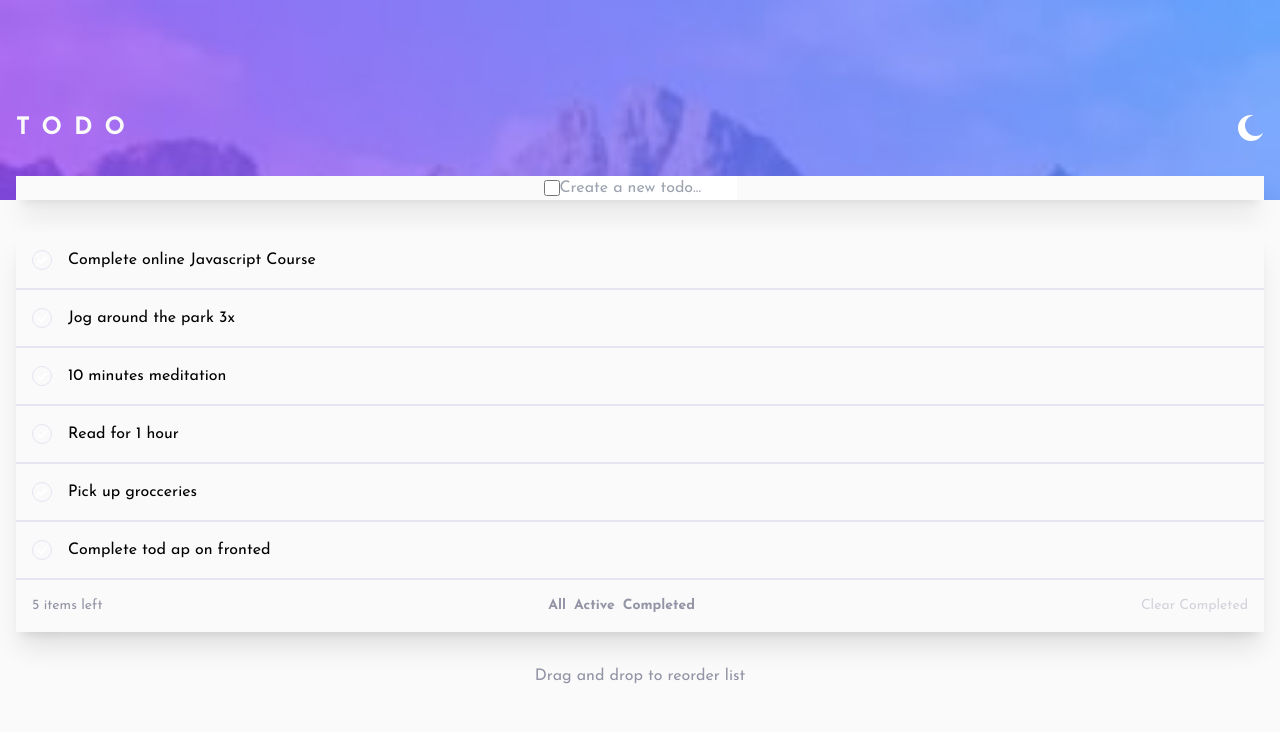
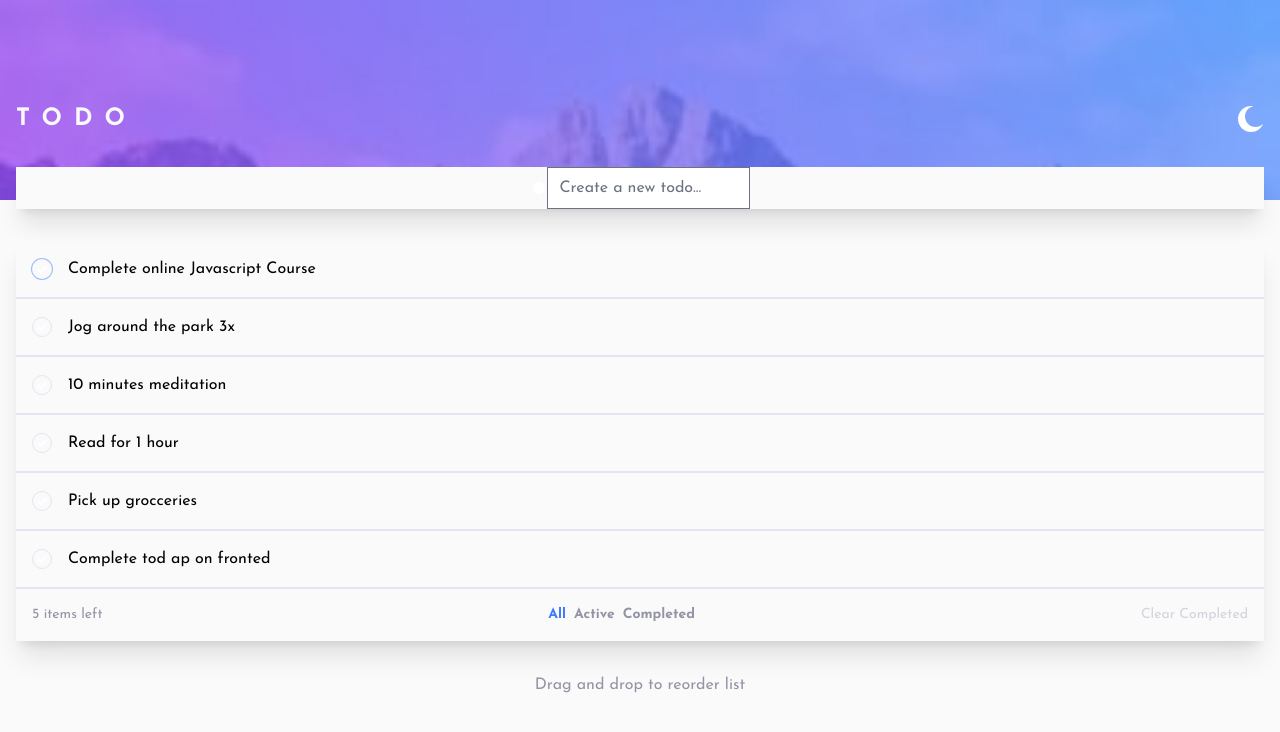
Before and after one commit to f1x3d49/frontendmentor-todo, a React (Create React App) app in the folder frontend/: page / in a window 1280 px wide. Shown: the top 732 px of the page. Built offline with nearby package versions, Linux system fonts and the light colour scheme.

Commit message:
restructured the tasklist component

```diff
--- a/frontend/package.json
+++ b/frontend/package.json
@@ -3,6 +3,7 @@
   "version": "0.1.0",
   "private": true,
   "dependencies": {
+    "@headlessui/react": "^1.7.15",
     "@testing-library/jest-dom": "^5.17.0",
     "@testing-library/react": "^13.4.0",
     "@testing-library/user-event": "^13.5.0",
@@ -35,5 +36,9 @@
       "last 1 firefox version",
       "last 1 safari version"
     ]
+  },
+  "devDependencies": {
+    "@babel/plugin-proposal-private-property-in-object": "^7.21.11",
+    "@tailwindcss/forms": "^0.5.4"
   }
 }
--- a/frontend/src/components/TaskList.js
+++ b/frontend/src/components/TaskList.js
@@ -1,14 +1,23 @@
-import React from "react";
+import React, { Fragment } from "react";
 import { ReactComponent as Check } from "../images/icon-check.svg";
+import { Tab } from "@headlessui/react";
 
 const TaskList = () => {
   return (
     <div className="w-full h-auto bg-vlgray flex flex-col items-center justify-center shadow-xl">
+      <Tab.Group
+        as="div"
+        className="flex flex-col justify-center items-center w-full"
+      >
+        <Tab.Panels className="w-full">
+          <Tab.Panel>
             <ul className="flex flex-col items-center justify-center w-full h-auto">
               <li className="border-b-2 border-vlgblue p-4 w-full flex items-center gap-4">
-          <button className="flex items-center justify-center rounded-full border-[1px] border-vlgblue w-5 h-5">
+                <div className="active:bg-gradient-to-r from-gradient1 to-graident2 rounded-full ring-[1px]">
+                  <button className="flex items-center justify-center rounded-full w-5 h-5">
                     <Check />
                   </button>
+                </div>
                 <p>Complete online Javascript Course</p>
               </li>
               <li className="border-b-2 border-vlgblue p-4 w-full flex items-center gap-4">
@@ -42,17 +51,52 @@ const TaskList = () => {
                 <p>Complete tod ap on fronted</p>
               </li>
             </ul>
+          </Tab.Panel>
+          <Tab.Panel>Content 2</Tab.Panel>
+          <Tab.Panel>Content 3</Tab.Panel>
+        </Tab.Panels>
         <div className="flex items-center justify-between w-full p-4 text-sm">
           <p className="text-dgblue">5 items left</p>
-        <div className="flex items-start justify-center gap-2 text-dgblue font-[700]">
-          <button className="hover:text-vdgblue">All</button>
-          <button className="hover:text-vdgblue">Active</button>
-          <button className="hover:text-vdgblue">Completed</button>
-        </div>
+          <Tab.List className="flex items-center justify-center gap-2 font-[700]">
+            <Tab as={Fragment}>
+              {({ selected }) => (
+                <button
+                  className={`hover:text-vdgblue ${
+                    selected ? "text-brightblue" : "text-dgblue"
+                  }`}
+                >
+                  All
+                </button>
+              )}
+            </Tab>
+            <Tab as={Fragment}>
+              {({ selected }) => (
+                <button
+                  className={`hover:text-vdgblue ${
+                    selected ? "text-brightblue" : "text-dgblue"
+                  }`}
+                >
+                  Active
+                </button>
+              )}
+            </Tab>
+            <Tab as={Fragment}>
+              {({ selected }) => (
+                <button
+                  className={`hover:text-vdgblue ${
+                    selected ? "text-brightblue" : "text-dgblue"
+                  }`}
+                >
+                  Completed
+                </button>
+              )}
+            </Tab>
+          </Tab.List>
           <button className="text-lgblue hover:text-vdgblue">
             Clear Completed
           </button>
         </div>
+      </Tab.Group>
     </div>
   );
 };
--- a/frontend/tailwind.config.js
+++ b/frontend/tailwind.config.js
@@ -31,5 +31,5 @@ module.exports = {
       },
     },
   },
-  plugins: [],
+  plugins: [require("@tailwindcss/forms")],
 };
```
Also changed, not shown: 1 other file (tests, documents, lock files or other folders). Lines whose indentation alone changed are shown as unchanged.
